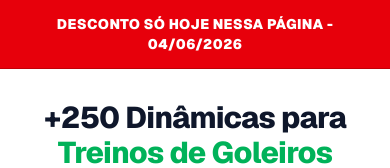
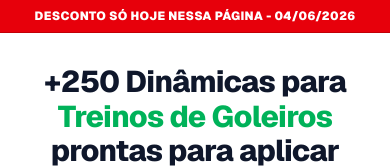
Before and after one commit to yanbastos2010-oss/150treinos, a React (Vite) app: page / in a window 390 px wide. Shown: the top 168 px of the page. Built offline with nearby package versions, Linux system fonts and the light colour scheme.

Commit message:
style: adjust promotional banner size and text
Reduce padding and font size of the promotional banner to improve mobile layout and visual balance.

```diff
--- a/src/App.tsx
+++ b/src/App.tsx
@@ -138,8 +138,8 @@ export default function App() {
         </div>
       )}
 
-      <div className="w-full bg-red-600 py-3.5 px-4 text-center border-b border-red-700">
-        <div className="flex items-center justify-center gap-2.5 text-sm sm:text-base md:text-lg font-black tracking-wide text-white">
+      <div className="w-full bg-red-600 py-2 px-4 text-center border-b border-red-700">
+        <div className="flex items-center justify-center gap-2.5 text-xs sm:text-sm font-black tracking-wide text-white">
           DESCONTO SÓ HOJE NESSA PÁGINA - {new Date().toLocaleDateString('pt-BR')}
         </div>
       </div>
```
